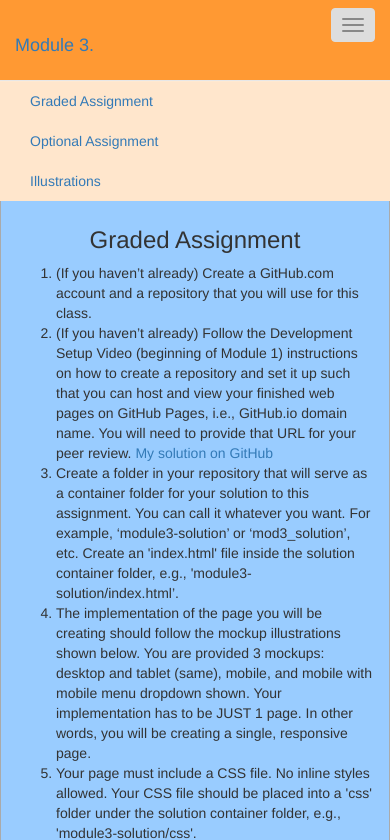
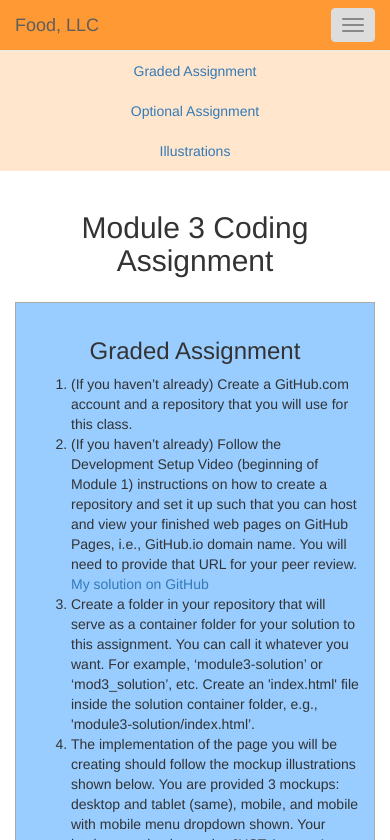
Before and after one commit to apotyahaylo/coursera_css3, a plain HTML site: page module3-solution/index.html in a window 390 px wide. Both pictures are taken after a click on the button "Toggle navigation". Shown: the top 840 px of the page. Drawn offline with Linux system fonts and the light colour scheme.

Commit message:
some impovements-2

```diff
--- a/module3-solution/css/styles.css
+++ b/module3-solution/css/styles.css
@@ -27,17 +27,7 @@
 	border: 0px;
 }
 
-#navmenu {position: relative;}
+
 #collapsable-nav {
-	position: absolute;
-	width: 100%;
-	z-index: 100;
 	background-color: #ffe6cc;
-	left: 0px;
-	top: 0px;
 }
-
-#menu-button {
-/*	position: relative;
-	top: 20px;
-*/}
--- a/module3-solution/index.html
+++ b/module3-solution/index.html
@@ -5,28 +5,21 @@
     <meta http-equiv="X-UA-Compatible" content="IE=edge">
     <meta name="viewport" content="width=device-width, initial-scale=1">
 
-    <!-- HTML5 shim and Respond.js for IE8 support of HTML5 elements and media queries -->
-    <!-- WARNING: Respond.js doesn't work if you view the page via file:// -->
-    <!--[if lt IE 9]>
-      <script src="https://oss.maxcdn.com/html5shiv/3.7.2/html5shiv.min.js"></script>
-      <script src="https://oss.maxcdn.com/respond/1.4.2/respond.min.js"></script>
-    <![endif]-->
-
     <title>Coursera course: HTML, CSS, and Javascript for Web Developers</title>
     <link rel="stylesheet" href="css/bootstrap.min.css">
     <link rel="stylesheet" href="css/styles.css">
   </head>
 <body>
-
-    <nav class="navbar navbar-default">
-      <div class="containter-fluid">
+  <header>
+    <nav id="header-nav" class="navbar navbar-default  navbar-static-top">
+      <div class="container">
         <div class="navbar-header">
 
-          <h1 class="navbar-brand navbar-left">
-            <a href="http://apotyahaylo.github.io/coursera_css3/module3-solution/">Module 3.</a>
-          </h1>
+          <div class="navbar-brand navbar-left">
+            Food, LLC
+          </div>
 
-          <button id="menu-button" type="button" class="navbar-toggle collapsed" data-toggle="collapse" data-target="#collapsable-nav" aria-expanded="false">
+          <button id="menu-button" type="button" class="navbar-btn navbar-toggle collapsed visible-xs" data-toggle="collapse" data-target="#collapsable-nav" aria-expanded="false">
             <span class="sr-only">Toggle navigation</span>
             <span class="icon-bar"></span>
             <span class="icon-bar"></span>
@@ -35,19 +28,23 @@
 
         </div>
 
-        <div id="navmenu" class="visible-xs">
-          <div id="collapsable-nav" class="collapse navbar-collapse">
-            <ul class="nav nav-list ">
-            <li><a href="#section1">Graded Assignment</a></li>
-            <li><a href="#section2">Optional Assignment</a></li>
-            <li><a href="#section3">Illustrations</a></li>
-            </ul>
-          </div>
+      </div>
+
+      <div class="visible-xs">
+        <div id="collapsable-nav" class="collapse navbar-collapse">
+          <ul class="nav nav-list text-center visible-xs">
+          <li><a href="#section1">Graded Assignment</a></li>
+          <li><a href="#section2">Optional Assignment</a></li>
+          <li><a href="#section3">Illustrations</a></li>
+          </ul>
         </div>
       </div>
+
     </nav>
+  </header>
 
-  <div class="containter-fluid">
+
+  <div id="main-content" class="container">
 
     <h2 id="top" class="text-center">Module 3 Coding Assignment</h1>
 
--- a/module3-solution/js/script.js
+++ b/module3-solution/js/script.js
@@ -1,4 +1,4 @@
-$('.nav a').on('click', function(){
-//    $('#menu-button').click(); //bootstrap 2.x
-    $('.navbar-toggle').click() //bootstrap 3.x by Richard
-});
+// $('.nav a').on('click', function(){
+// //    $('#menu-button').click(); //bootstrap 2.x
+//     $('.navbar-toggle').click() //bootstrap 3.x by Richard
+// });
```
